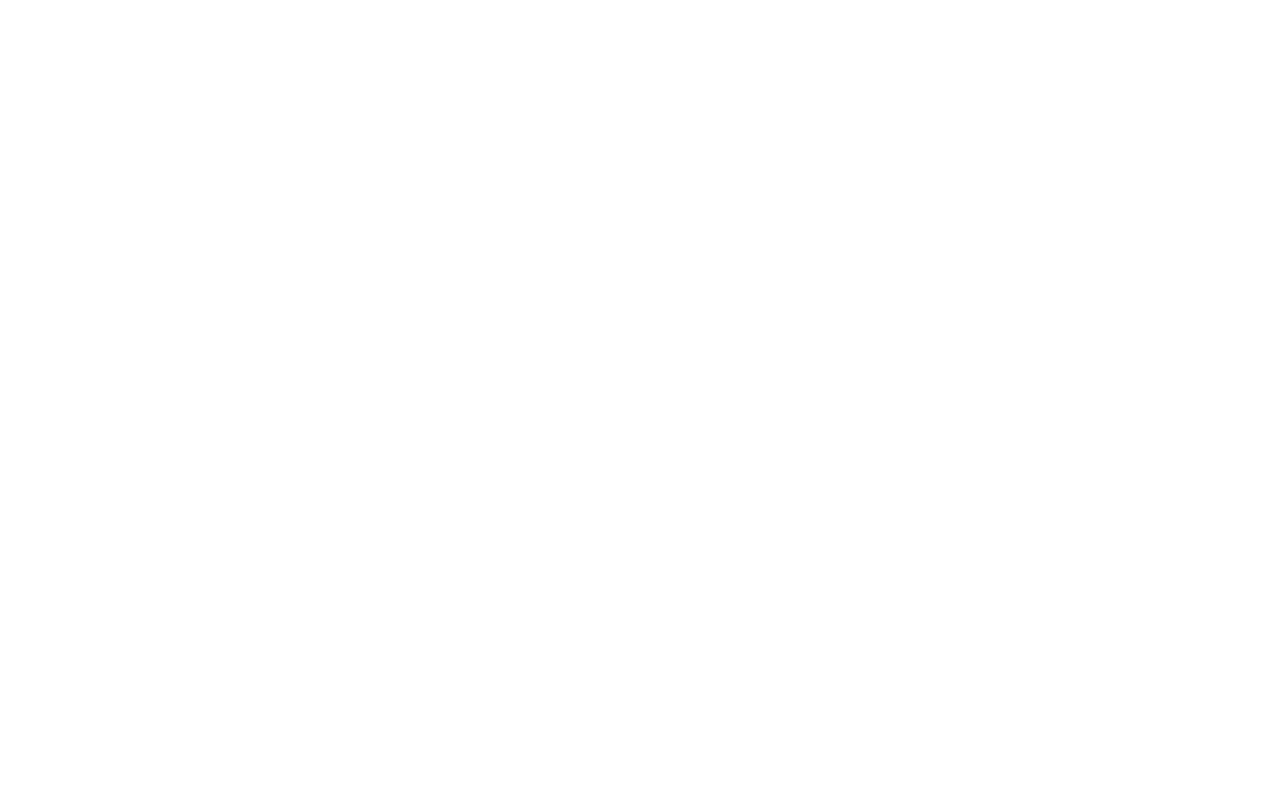
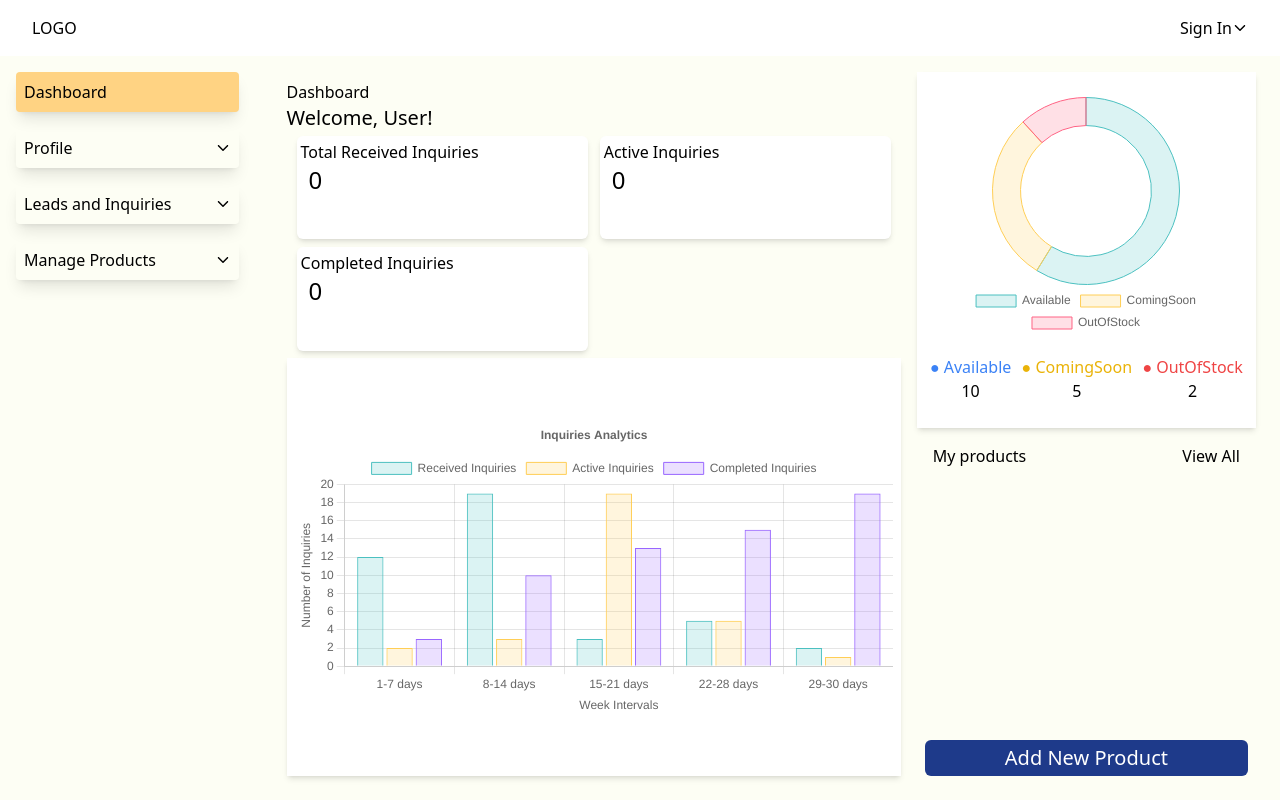
Before and after one commit to YugalRajVimal/ARBC-Project, a React (Create React App) app: page /seller in a window 1280 px wide. Before the commit this address had no page. Built offline with nearby package versions, Linux system fonts and the light colour scheme.

Commit message:
Seller UI Updated

```diff
--- a/src/App.js
+++ b/src/App.js
@@ -9,10 +9,10 @@
   return (
     <BrowserRouter>
       <Routes>
-        {/* <Route path="/" element={<BuyerLayout />}>
+        <Route path="/" element={<BuyerLayout />}>
           <Route index element={<BuyerLandingPage />} />
-        </Route> */}
-        <Route path="/" element={<SellerLayout />}>
+        </Route>
+        <Route path="/seller" element={<SellerLayout />}>
           <Route index element={<SellerLandingPage />} />
         </Route>
       </Routes>
--- a/src/components/SellerComponents/Profile/BusinessProfile/BusinessProfile.js
+++ b/src/components/SellerComponents/Profile/BusinessProfile/BusinessProfile.js
@@ -2,7 +2,7 @@
 
 // Sample data to represent a seller (this would typically come from an API)
 const sellerData = {
-  companyName: "Tech Solutions",
+  companyName: "ARBC",
   companyPhoneNumber: "123-456-7890",
   companyOwnershipType: "Private Limited",
   companyTurnover: 5000000,
@@ -28,7 +28,7 @@
     "photo1.jpg",
     "photo2.jpg"
   ],
-  companyDescription: "Tech Solutions is a leading provider of innovative tech solutions.",
+  companyDescription: "Lorem ipsum dolor sit amet consectetur adipisicing elit. Eligendi impedit ab at, beatae dolores perferendis!",
   modeOfPayment: ["Cash", "Bank Transfer", "UPI"],
   companyWorkingDays: ["Monday", "Tuesday", "Wednesday", "Thursday", "Friday"],
 };
```
